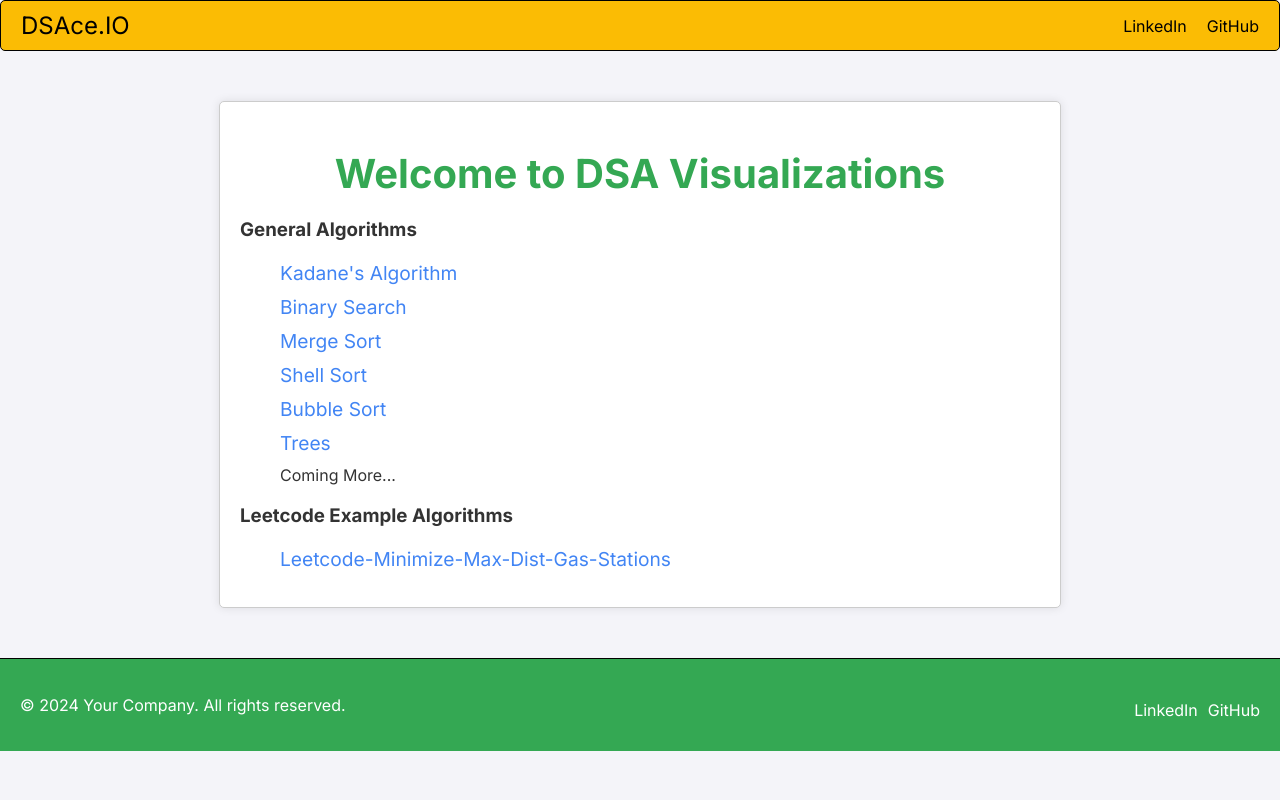
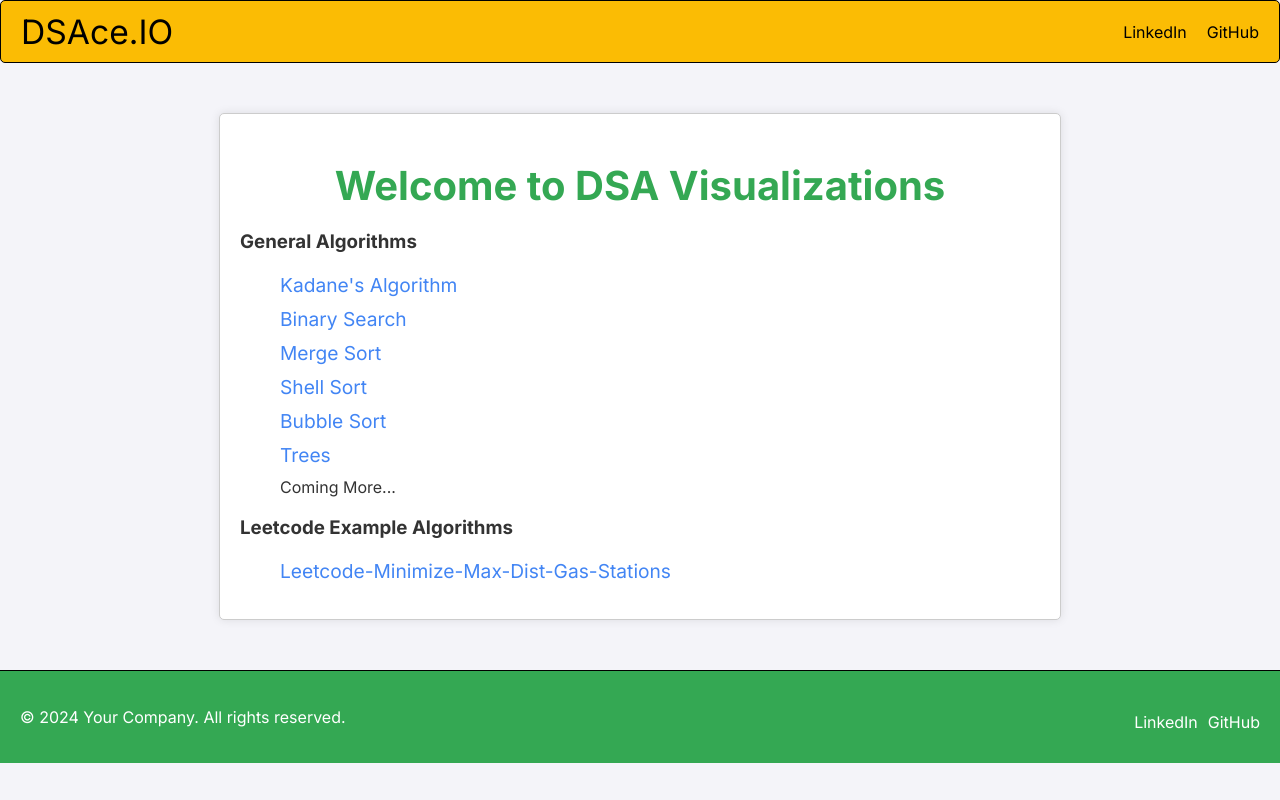
Before and after one commit to Amon20044/DSAce.IO, a Next.js app: page / in a window 1280 px wide. Built offline with nearby package versions, Linux system fonts and the light colour scheme.

Commit message:
Update Navbarr.css

```diff
--- a/components/Navbarr.css
+++ b/components/Navbarr.css
@@ -9,7 +9,7 @@
   }
 
   .logo {
-    font-size: 1.5rem;
+    font-size: 2.1rem;
   }
 
   .companyName {
```
